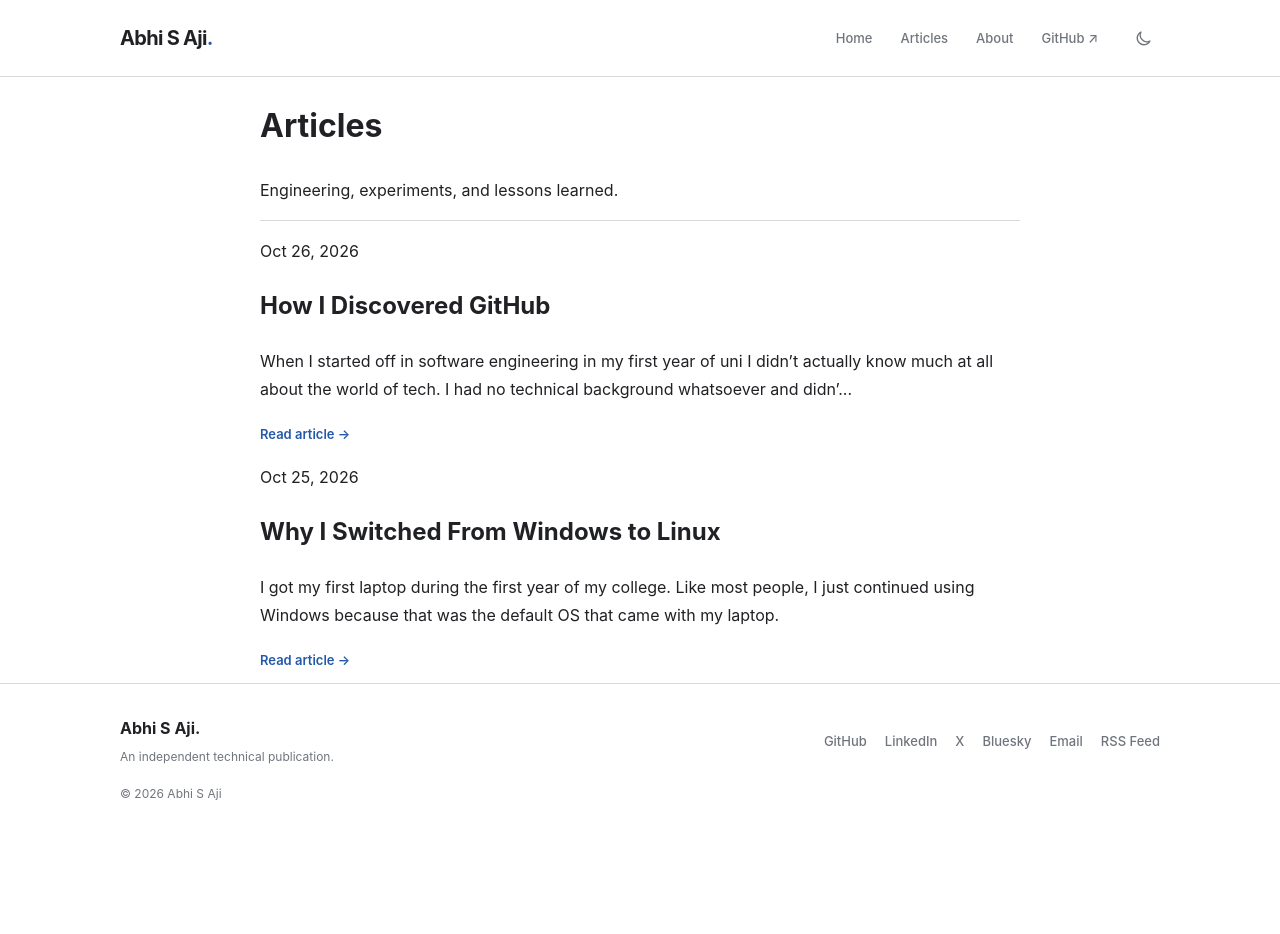
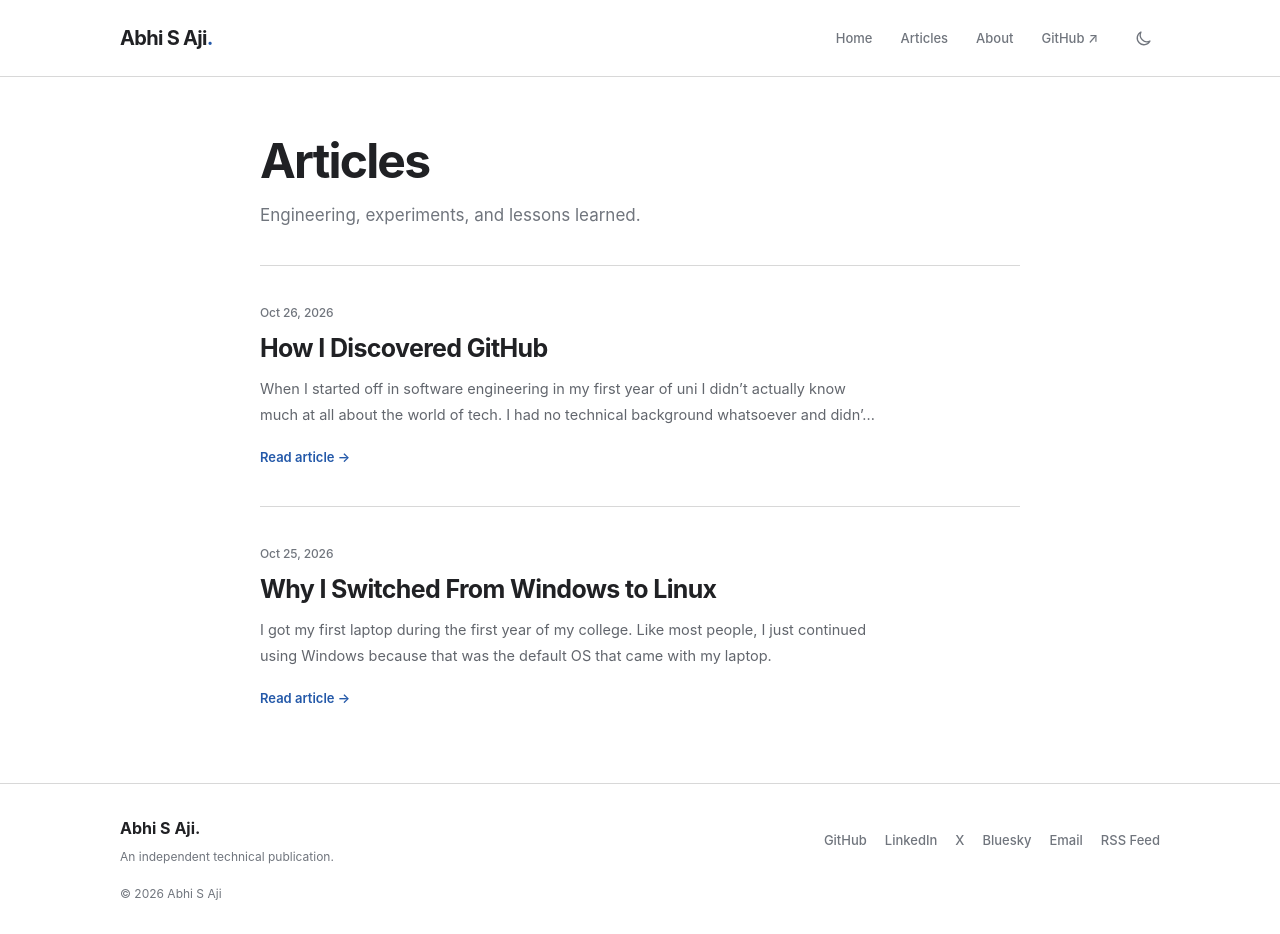
Before and after one commit to abhi-s-aji/abhi-s-aji.github.io, a Jekyll site: the page built from articles.md, in a window 1280 px wide. Built offline with Jekyll 4.4.1, drawn with Linux system fonts in a browser that asks for light colours; before the commit the page ends 900 px from its top, so only the background shows below that.

Commit message:
Improve article separation

```diff
--- a/assets/css/style.css
+++ b/assets/css/style.css
@@ -211,6 +211,77 @@ a:hover {
 
 .empty-state {
   color: var(--muted);
+}
+
+/* Page heading */
+
+.page-heading {
+  padding: 56px 0 36px;
+}
+
+.page-heading h1 {
+  margin: 0;
+  font-size: clamp(34px, 5.5vw, 48px);
+  font-weight: 650;
+  line-height: 1.15;
+  letter-spacing: -1.8px;
+}
+
+.page-description {
+  max-width: 580px;
+  margin: 14px 0 0;
+  color: var(--muted);
+  font-size: 17px;
+  line-height: 1.6;
+}
+
+/* Articles page entries */
+
+.article-item {
+  padding: 36px 0;
+  border-bottom: 1px solid var(--border);
+}
+
+.article-item:last-child {
+  border-bottom: none;
+  padding-bottom: 72px;
+}
+
+.article-date {
+  margin: 0 0 9px;
+  color: var(--muted);
+  font-size: 12px;
+  font-weight: 500;
+  letter-spacing: -0.1px;
+}
+
+.article-item h2 {
+  margin: 0;
+  font-size: clamp(21px, 3.2vw, 25px);
+  font-weight: 650;
+  line-height: 1.35;
+  letter-spacing: -0.65px;
+}
+
+.article-item h2 a {
+  color: var(--text);
+  transition: color 150ms ease;
+}
+
+.article-item h2 a:hover {
+  color: var(--link);
+}
+
+.article-item p:not(.article-date) {
+  max-width: 620px;
+  margin: 10px 0 14px;
+  color: #62666d;
+  font-size: 14.5px;
+  line-height: 1.8;
+}
+
+.article-item .read-link {
+  display: inline-block;
 }
 
 /* Individual article */
@@ -513,7 +584,8 @@ a:hover {
 }
 
 :root[data-theme="dark"] .intro-copy,
-:root[data-theme="dark"] .article-excerpt {
+:root[data-theme="dark"] .article-excerpt,
+:root[data-theme="dark"] .article-item p:not(.article-date) {
   color: #b8b8b8;
 }
 
@@ -585,6 +657,26 @@ a:hover {
 
   .articles-section {
     padding: 34px 0 60px;
+  }
+
+  .page-heading {
+    padding: 38px 0 26px;
+  }
+
+  .page-heading h1 {
+    letter-spacing: -1.2px;
+  }
+
+  .page-description {
+    font-size: 15px;
+  }
+
+  .article-item {
+    padding: 28px 0;
+  }
+
+  .article-item:last-child {
+    padding-bottom: 50px;
   }
 
   .post {
```
Also changed, not shown: 3 other files.
